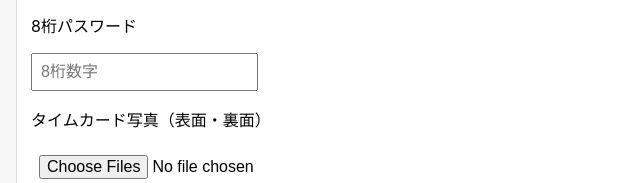
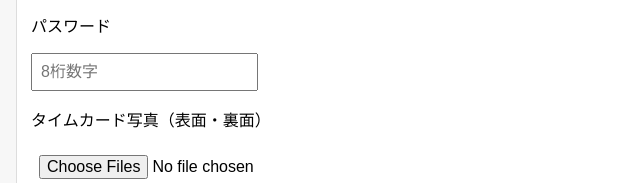
Before and after one commit to gudafutanu-ship-it/timecard, a plain HTML site: page index.html in a window 1280 px wide. Shown: the part 198-381 px from the top of the page, 0-640 px from the left. Drawn offline with Linux system fonts and the light colour scheme.

Commit message:
Update index.html

```diff
--- a/index.html
+++ b/index.html
@@ -106,7 +106,7 @@ tr.no-overtime{
     ⑤ 残業計算
   </p>
 
-  <p>8桁パスワード</p>
+  <p>パスワード</p>
   <input id="password" type="password" maxlength="8" inputmode="numeric" placeholder="8桁数字">
 
   <p>タイムカード写真（表面・裏面）</p>
```
